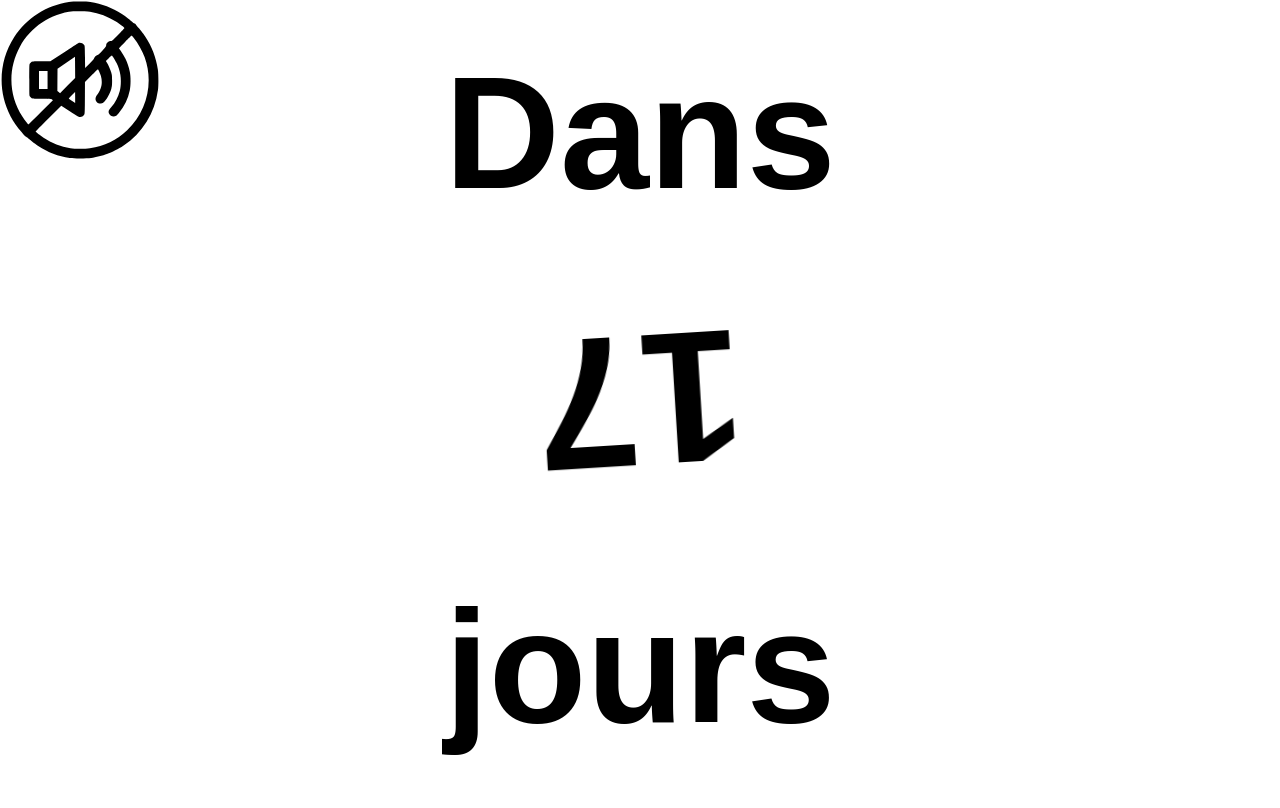
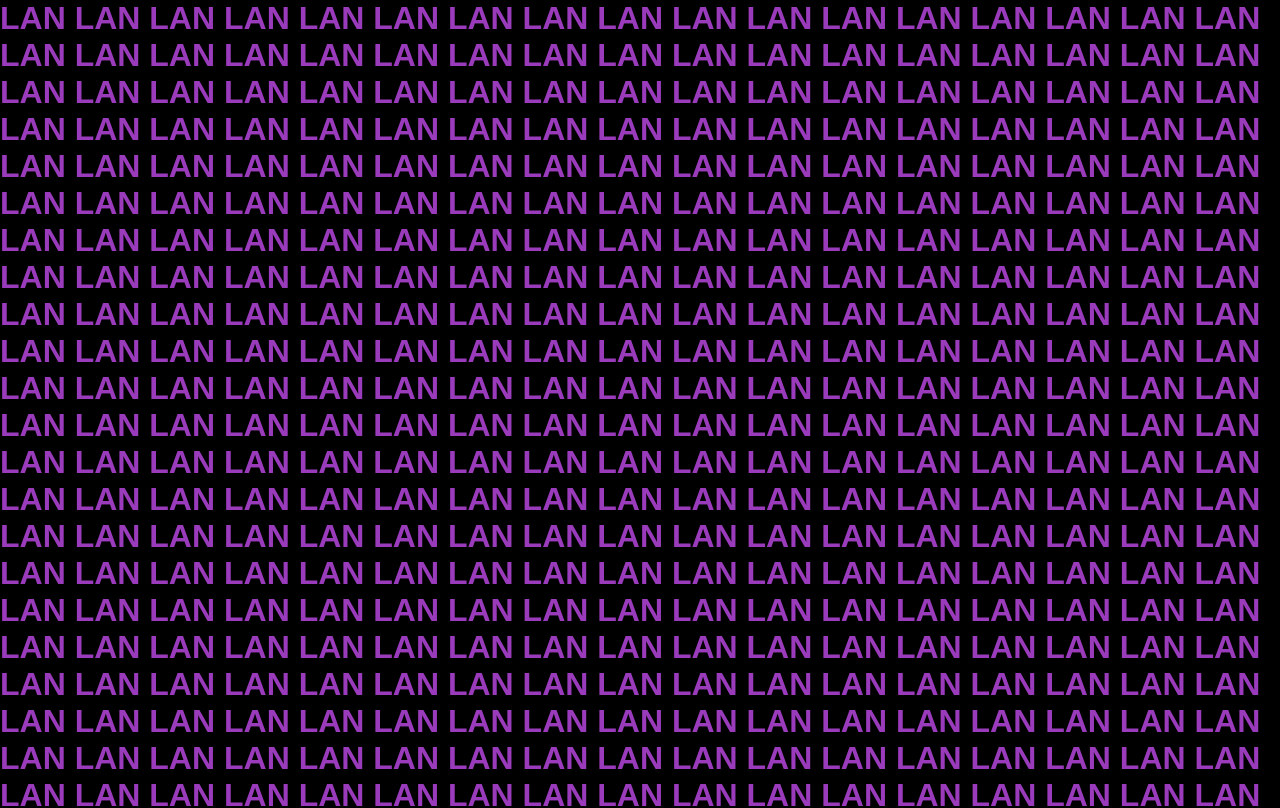
Before and after one commit to yTroude/ckanlalan, a plain HTML site: page index.html in a window 1280 px wide. Shown: the top 808 px of the page. Drawn offline with Linux system fonts and the light colour scheme.

Commit message:
Sans tester avec la vraie date

```diff
--- a/index.html
+++ b/index.html
@@ -37,12 +37,12 @@
             body {
                 margin: 0;
                 padding: 0;
+
+                overflow: hidden;
+                font-family: sans-serif;
             }
 
             main {
-                overflow: hidden;
-                font-family: sans-serif;
-
                 display: flex;
                 flex-direction: column;
                 justify-content: space-around;
@@ -103,9 +103,17 @@
                 width: 100%;
                 height: 100%;
             }
+
+            #premier-jour {
+                word-break: break-all;
+                margin: 0;
+
+                background-color: black;
+            }
         </style>
     </head>
     <body>
+        <div id="avant">
             <button id="leBouton">
                 <svg x="0px" y="0px" viewBox="0 0 1000 1000" enable-background="new 0 0 1000 1000">
                     <g transform="translate(0,512) scale(0.1,-0.1)">
@@ -119,6 +127,11 @@
                 <h1 id="texteNombreDeJoursAvantLEvenement"></h1>
                 <h2 id="texteUniteyDeTemps">jours</h2>
             </main>
+        </div>
+
+        <h1 id="premier-jour">
+
+        </h1>
 
         <script>
             "use strict";
@@ -190,18 +203,54 @@
 
             // Proprement testey
             if (distanceDebutEvenementEnJours > 0) {
-                lelement.innerText = distanceDebutEvenementEnJours;
-                lunitey.innerText = distanceDebutEvenementEnJours <= 1 ? "jour" : lunitey.innerText;
+            //     let premierJour = document.getElementById('premier-jour');
+            //     if (premierJour) {
+            //         premierJour.parentElement.removeChild(premierJour);
+            //     }
 
-                lesBoleros.forEach(unBolero => {
-                    unBolero.playbackRate = Math.max(2 - (2 / 100 * distanceDebutEvenementEnJours), 0.25);
-                    unBolero.volume = 1 - (distanceDebutEvenementEnJours / 100);
-                });
+            //     lelement.innerText = distanceDebutEvenementEnJours;
+            //     lunitey.innerText = distanceDebutEvenementEnJours <= 1 ? "jour" : lunitey.innerText;
 
-                const dureeUn = Math.abs(.2 * distanceDebutEvenementEnJours);
-                const dureeDeux = 3 * dureeUn;
-                lelement.style.animationDuration = `${dureeUn}s, ${dureeDeux}s`;
-                lelement.style.animationDirection = distanceDebutEvenementEnJours % 2 ? "alternate, normal" : "alternate, reverse";
+            //     lesBoleros.forEach(unBolero => {
+            //         unBolero.playbackRate = Math.max(2 - (2 / 100 * distanceDebutEvenementEnJours), 0.25);
+            //         unBolero.volume = 1 - (distanceDebutEvenementEnJours / 100);
+            //     });
+
+            //     const dureeUn = Math.abs(.2 * distanceDebutEvenementEnJours);
+            //     const dureeDeux = 3 * dureeUn;
+            //     lelement.style.animationDuration = `${dureeUn}s, ${dureeDeux}s`;
+            //     lelement.style.animationDirection = distanceDebutEvenementEnJours % 2 ? "alternate, normal" : "alternate, reverse";
+            // } else if (distanceDebutEvenementEnJours === 0) {
+                let avant = document.getElementById('avant');
+                if (avant) {
+                    avant.parentElement.removeChild(avant);
+                }
+
+                let chaineDeLan = [];
+                for (let i = 0; i < 42000; i++) {
+                    chaineDeLan.push('LAN');
+                }
+                const premierJour = document.getElementById('premier-jour');
+                premierJour.innerText = chaineDeLan.join(' ');
+
+                let rouge = 0;
+                let vert = 0;
+                let bleu = 0;
+
+                function faireTournerLesCouleurs() {
+                    rouge = obtenirUnNombreEntierAleatoire(0, 255);
+                    vert = obtenirUnNombreEntierAleatoire(0, 255);
+                    bleu = obtenirUnNombreEntierAleatoire(0, 255);
+
+                    // ici nous utilisons un gabarit de liteyraux
+                    return `rgb(${rouge}, ${vert}, ${bleu})`;
+                }
+
+                function appliquerLOrgieDesCouleurs() {
+                    premierJour.style.color = faireTournerLesCouleurs();
+                }
+
+                setInterval(appliquerLOrgieDesCouleurs, 150);
             } else {
                 // Fonctionnalitey impossible a tester avant le debut de l'eyveynement
                 // Peut-etre que ca cassera ¯\_(ツ)_/¯
```
Lines whose indentation alone changed are shown as unchanged.
